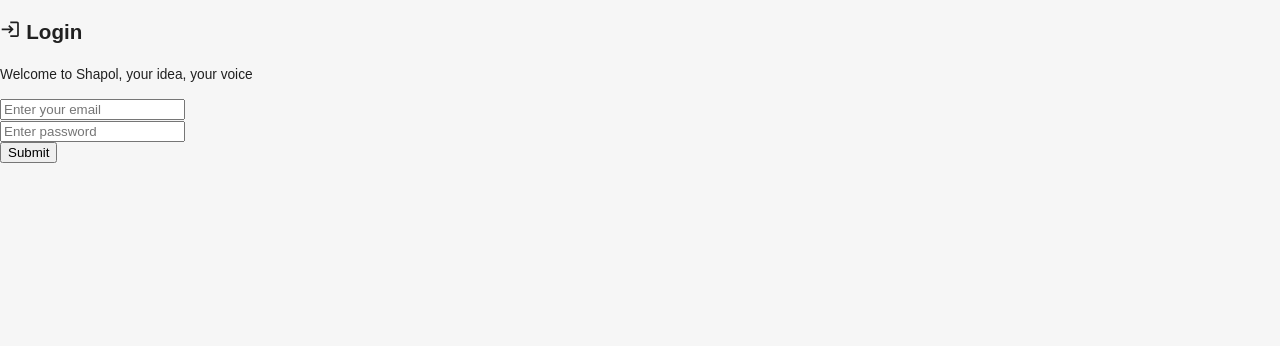
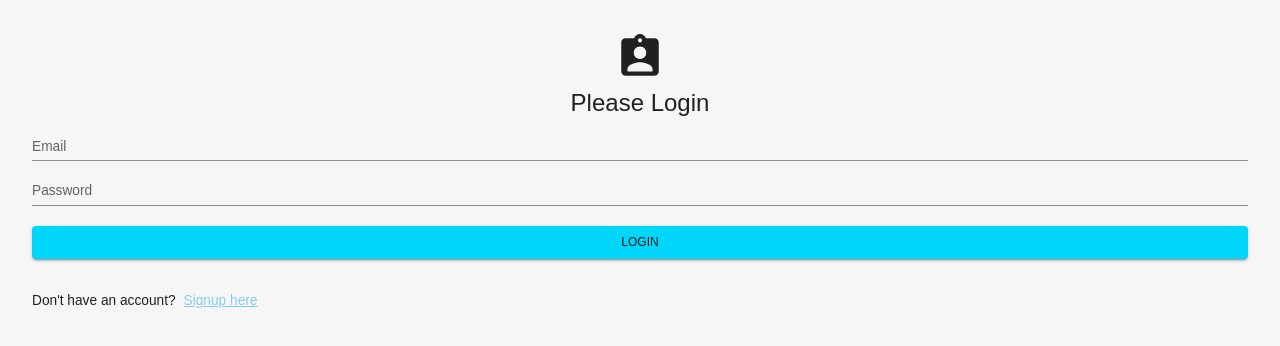
Before and after one commit to hadifayazi/Shapol, a React (Create React App) app in the folder client/: page / in a window 1280 px wide. Shown: the top 346 px of the page. Built offline with nearby package versions, Linux system fonts and the light colour scheme.

Commit message:
updating login form using mui elements, and register

```diff
--- a/client/src/pages/login-signup/LoginPage.jsx
+++ b/client/src/pages/login-signup/LoginPage.jsx
@@ -1,10 +1,12 @@
-import { useState, useRef, useEffect } from "react";
-import LoginIcon from "@mui/icons-material/Login";
+import { useRef, useEffect } from "react";
+import AssignmentIndRoundedIcon from "@mui/icons-material/AssignmentIndRounded";
 import { useDispatch } from "react-redux";
 import { useNavigate } from "react-router-dom";
 import { useLoginUserMutation } from "../../store/api/authApi";
-import { Typography } from "@mui/material";
+import { Box, Button, Stack, TextField, Typography } from "@mui/material";
 import { setCredentials } from "../../store/slices/authSlice";
+import * as yup from "yup";
+import { Formik } from "formik";
 
 export const LoginPage = () => {
   const navigate = useNavigate();
@@ -13,7 +15,7 @@
 
   const [loginUser, { data, isSuccess, isError, error }] =
     useLoginUserMutation();
-
+  console.log(data);
   useEffect(() => {
     if (isSuccess) {
       dispatch(setCredentials(data));
@@ -24,73 +26,95 @@
     }
   }, [data, dispatch, errorRef, error, isError, isSuccess, navigate]);
 
-  const [formData, setFormData] = useState({
+  const loginSchema = yup.object().shape({
+    email: yup.string().email().required(),
+    password: yup.string().required(),
+  });
+
+  const initialValues = {
     email: "",
     password: "",
-  });
-
-  const { email, password } = formData;
-
-  const onChange = (e) => {
-    setFormData((prevState) => ({
-      ...prevState,
-      [e.target.name]: e.target.value,
-    }));
   };
 
-  const onSubmit = (e) => {
-    e.preventDefault();
-    const userData = {
-      email,
-      password,
-    };
-    loginUser(userData);
+  const handleFormSubmit = (values, onSubmitProps) => {
+    loginUser(values);
   };
 
   return (
-    <>
-      <section className="heading">
-        <h1>
-          <LoginIcon /> Login
-        </h1>
-        <p>Welcome to Shapol, your idea, your voice</p>
-      </section>
-
-      <section className="form">
-        <form onSubmit={onSubmit}>
-          <div className="form-group">
-            <input
+    <Stack spacing={2} margin={4}>
+      <Formik
+        onSubmit={handleFormSubmit}
+        initialValues={initialValues}
+        validationSchema={loginSchema}
+      >
+        {({
+          values,
+          errors,
+          touched,
+          handleBlur,
+          handleChange,
+          handleSubmit,
+          resetForm,
+        }) => (
+          <form onSubmit={handleSubmit}>
+            <Stack>
+              <Box textAlign="center">
+                <AssignmentIndRoundedIcon style={{ fontSize: 50 }} />
+              </Box>
+              <Typography variant="h3" textAlign="center">
+                Please Login
+              </Typography>
+              <TextField
+                name="email"
+                label="Email"
                 type="email"
-              className="form-control"
-              id="email"
-              name="email"
-              value={email}
-              placeholder="Enter your email"
-              onChange={onChange}
+                variant="standard"
+                value={values.email || ""}
+                onChange={handleChange}
+                onBlur={handleBlur}
+                error={Boolean(touched.email) && Boolean(errors.email)}
+                helperText={touched.email && errors.email}
               />
-          </div>
-          <div className="form-group">
-            <input
+              <TextField
+                name="password"
+                label="Password"
                 type="password"
-              className="form-control"
-              id="password"
-              name="password"
+                variant="standard"
+                value={values.password || ""}
+                onChange={handleChange}
+                onBlur={handleBlur}
                 autoComplete="on"
-              value={password}
-              placeholder="Enter password"
-              onChange={onChange}
+                error={Boolean(touched.password) && Boolean(errors.password)}
+                helperText={touched.password && errors.password}
               />
-          </div>
-
-          <div className="form-group">
-            <button type="submit" className="btn btn-block">
-              Submit
-            </button>
-          </div>
+              <Button
+                type="submit"
+                variant="contained"
+                sx={{ marginTop: "20px" }}
+              >
+                Login
+              </Button>
+            </Stack>
+            <Box sx={{ display: "flex" }} mt={4}>
+              <Typography>Don't have an account?</Typography>
+              <Typography
+                ml={1}
+                onClick={() => {
+                  navigate("/register");
+                }}
+                sx={{
+                  textDecoration: "underline",
+                  color: "skyblue",
+                  cursor: "pointer",
+                }}
+              >
+                Signup here
+              </Typography>
+            </Box>
           </form>
-        <Typography>{errorRef.current}</Typography>
-      </section>
-    </>
+        )}
+      </Formik>
+    </Stack>
   );
 };
 
--- a/client/src/pages/login-signup/RegisterForm.jsx
+++ b/client/src/pages/login-signup/RegisterForm.jsx
@@ -72,10 +72,9 @@
           padding: 4,
         }}
       >
-        <Box>
-          <Typography variant="h1" display="inline">
-            <HowToRegSharp /> Register
-          </Typography>
+        <Box textAlign="center">
+          <HowToRegSharp style={{ fontSize: 50 }} />
+          <Typography variant="h1">Register</Typography>
           <p>Please create an account</p>
         </Box>
         <Formik
@@ -221,6 +220,22 @@
                 >
                   Signup
                 </Button>
+                <Box sx={{ display: "flex" }} mt={4}>
+                  <Typography>Don't have an account?</Typography>
+                  <Typography
+                    ml={1}
+                    onClick={() => {
+                      navigate("/");
+                    }}
+                    sx={{
+                      textDecoration: "underline",
+                      color: "skyblue",
+                      cursor: "pointer",
+                    }}
+                  >
+                    Login here
+                  </Typography>
+                </Box>
               </Stack>
             </form>
           )}
```
Lines whose indentation alone changed are shown as unchanged.
